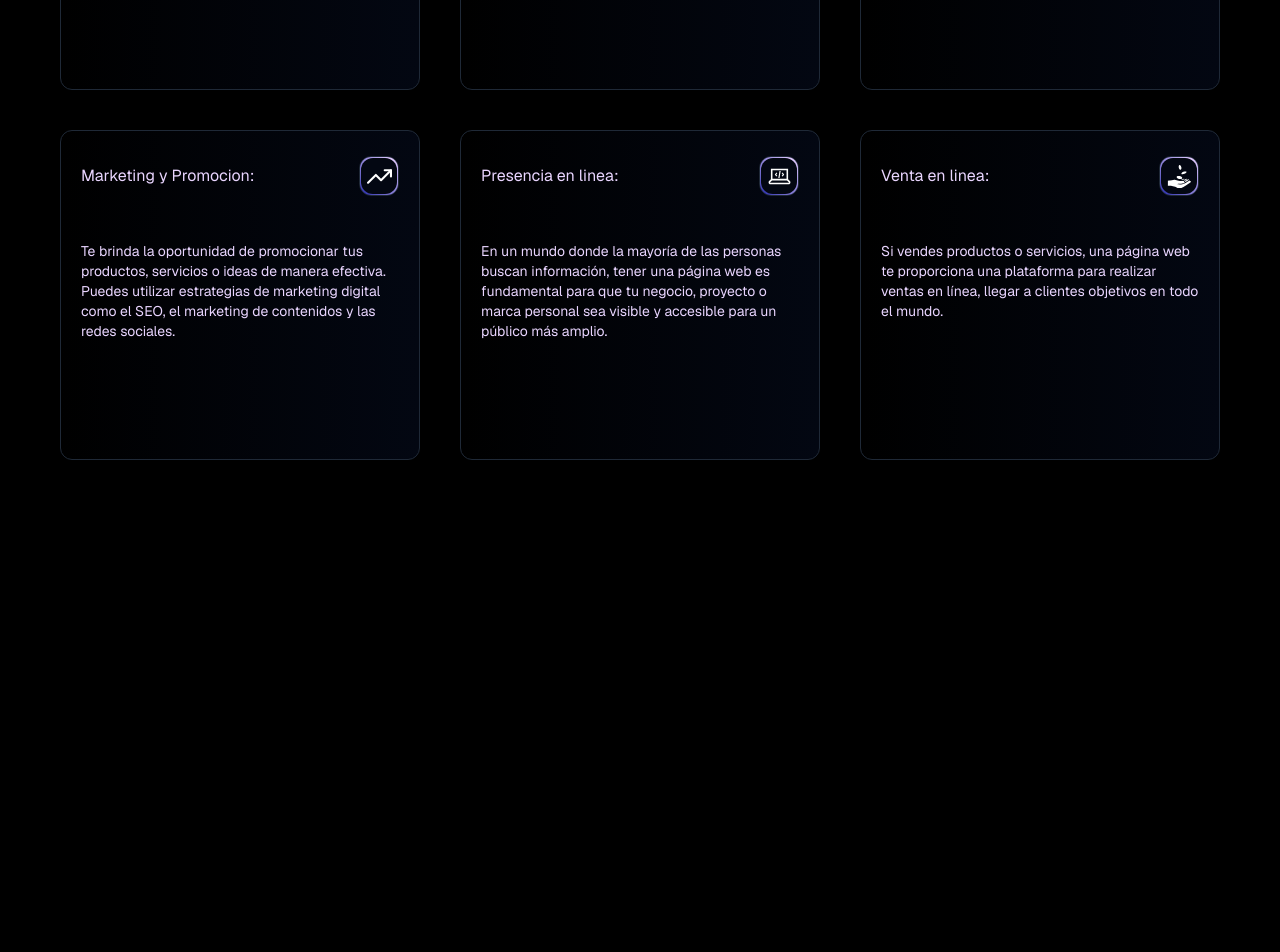
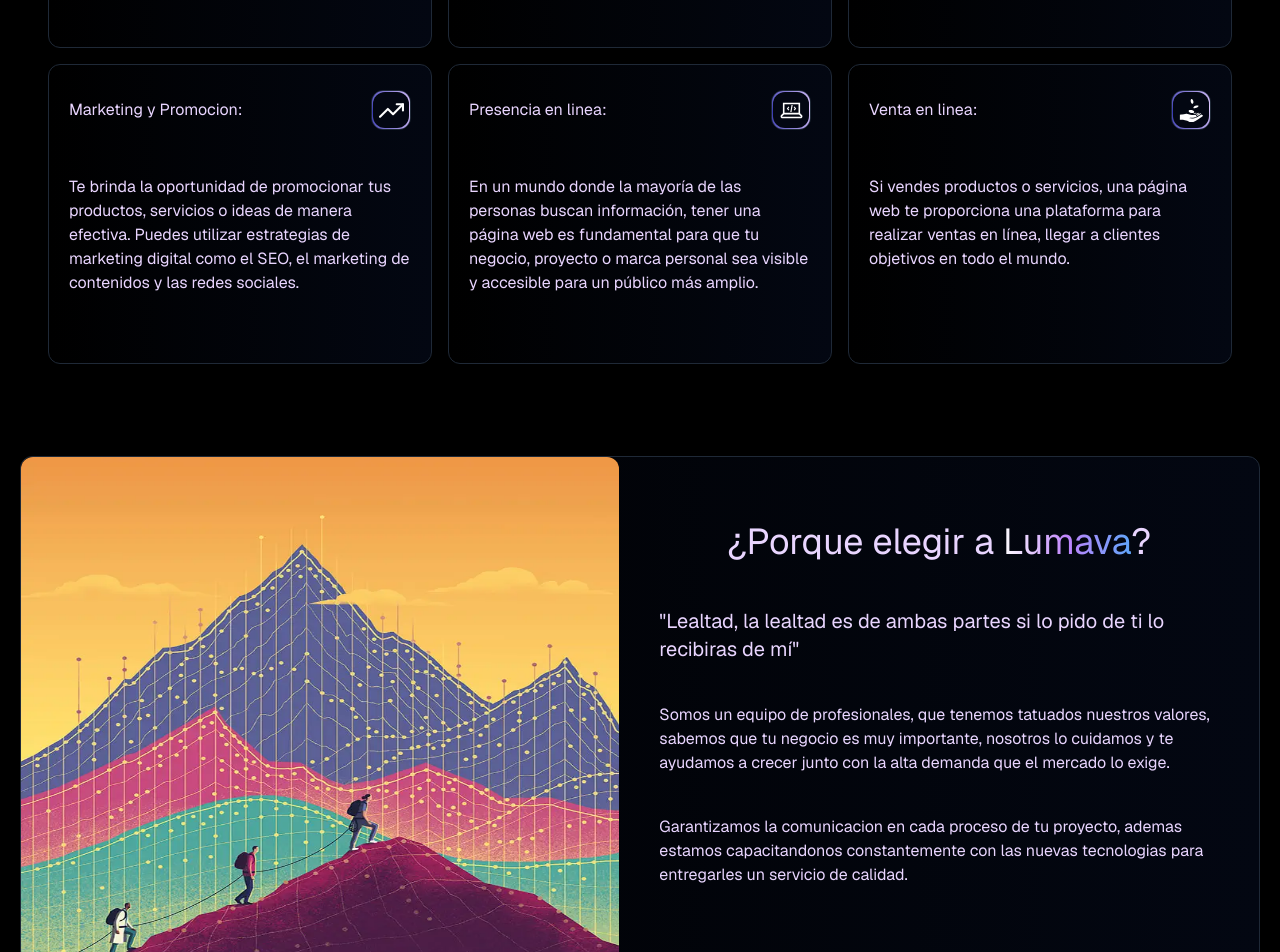
Before and after one commit to Lopezlena89/lumava-project, a Next.js app: page / in a window 1280 px wide. Shown: the part 1260-2212 px from the top of the page. Before the commit the page ends 1740 px from the top, so only its background shows below. Built offline with nearby package versions, Linux system fonts and the light colour scheme.

Commit message:
porque lumava

```diff
--- a/src/app/(dashboard)/page.tsx
+++ b/src/app/(dashboard)/page.tsx
@@ -53,9 +53,63 @@
 
         </section>
         <section
-            className="w-full h-auto bg-black flex flex-col "
+            className="w-full h-auto bg-black flex flex-col z-10 "
         >
             <CardGrid/>
+        </section>
+        <section className="w-full h-auto mt-16 p-5  " >
+            <div className="w-full h-full  flex flex-col  md:flex-row rounded-xl border border-gray-800 bg-gradient-to-r from-black to-gray-950">
+                <Image
+                    alt="data-image"
+                    src={"/data.webp" }
+                    loading="lazy"
+                    width={400}
+                    height={400}
+                    className="w-full h-[600px] rounded-xl relative"
+                />
+                <div className="w-full h-full flex flex-col p-10 ">
+                        <div className="w-full h-[50px] mt-5 flex justify-center items-center text-center">
+                            <h3 className="text-purple-200 text-4xl ">¿Porque elegir a <span className="bg-gradient-to-r from-white via-purple-400  to-blue-400
+                            text-transparent bg-clip-text" >Lumava</span>?</h3>
+                        </div>
+                        <div className="w-full h- text-purple-200">
+                            <p className="mt-10 text-xl">{`"Lealtad, la lealtad es de ambas partes si lo pido de ti lo recibiras de mí"`}</p>
+                            <p className="mt-10 text-purple-200">
+                                Somos un equipo de profesionales, que tenemos tatuados nuestros valores, sabemos que tu negocio es muy importante, nosotros lo cuidamos y te ayudamos a crecer junto con la alta demanda que el mercado lo exige.
+                            </p>
+                            <p className="mt-10 text-purple-200">
+                                Garantizamos la comunicacion en cada proceso de tu proyecto, ademas estamos capacitandonos constantemente con las nuevas tecnologias para entregarles un servicio de calidad.
+                            </p>
+                        </div>
+                </div>
+            </div>
+        </section>
+        <section className="w-full h-[400px] mt-20 grid grid-cols-1 sm:grid-cols-2 md:grid-cols-3">
+            <div className="w-full h-full flex flex-col justify-start items-center">
+                <div className="w-[80%] h-[50px] flex justify-center items-center border-b-2 opacity-85 border-solit border-purple-200">
+                        <h3><Link href="#" className="text-purple-200 text-2xl text-center hover:text-violet-500  duration-1000">Desarrollo web</Link></h3>
+                </div>
+                <div className="w-full h-full ">
+
+                </div>
+            </div>
+            <div className="w-full h-full flex flex-col justify-start items-center">
+                <div className="w-[80%] h-[50px] flex justify-center items-center border-b-2 opacity-85 border-solit border-purple-200">
+                        <h3><Link href="#" className="text-purple-200 text-2xl text-center hover:text-violet-500  duration-1000">Diseño & Branding</Link></h3>
+                </div>
+                <div className="w-full h-full ">
+
+                </div>
+            </div>
+            <div className="w-full h-full flex flex-col justify-start items-center">
+                <div className="w-[80%] h-[50px] flex justify-center items-center border-b-2 opacity-85 border-solit border-purple-200">
+                        <h3><Link href="#" className="text-purple-200 text-2xl text-center hover:text-violet-500  duration-1000">Proyectos</Link></h3>
+                </div>
+                <div className="w-full h-full ">
+
+                </div>
+            </div>
+
         </section>
 
     </main>
--- a/src/app/globals.css
+++ b/src/app/globals.css
@@ -32,6 +32,19 @@
   animation:1s inicio-img 1;
 
 }
+.imagen{
+  filter:drop-shadow(
+    0 0 50px rgba(88, 3, 128, 0.8)
+  );
+  transition:all 1s ;
+}
+.imagen-2:hover{
+  box-shadow: 0 0 50px rgba(88, 3, 128, 0.8);
+
+  transition:all 1s ;
+}
+
+
 
 @keyframes inicio {
   0% {
@@ -77,38 +90,3 @@
     transform: translateY(0px);
   }
 }
-@keyframes scale-up {
-	to { scale: 1.5; }
-}
-
-@keyframes fade-away {
-	to { opacity: 0; }
-}
-
-
-.imagen{
-  filter:drop-shadow(
-    0 0 50px rgba(88, 3, 128, 0.8)
-  );
-
-  transition:all 1s ;
-}
-
-
-.swiper {
-  width: 100%;
-  padding-top: 50px;
-  padding-bottom: 50px;
-}
-
-.swiper-slide {
-  background-position: center;
-  background-size: cover;
-  width: 300px;
-  height: 300px;
-}
-
-.swiper-slide img {
-  display: block;
-  width: 100%;
-}
--- a/src/components/card/Card.tsx
+++ b/src/components/card/Card.tsx
@@ -14,20 +14,15 @@
   return (
     <>
         <div
-
-        className=' flex flex-col h-[250px] md:h-[330px]   m-5 items-center justify-start overflow-hidden rounded-xl border border-gray-800 bg-gradient-to-r from-black to-gray-950  '
+        className='flex  flex-col h-[270px] md:min-h-[300px] m-2 items-center justify-start overflow-hidden rounded-xl border border-gray-800 bg-gradient-to-r from-black to-gray-950  '
         >
-
             <div className='w-full h-[90px] flex justify-between items-center p-5'>
-
                 <h3 className='text-purple-200  '>{title}:</h3>
                 <LittleSquare icon={title}/>
             </div>
-            <div className='w-full h-auto flex p-5 text-purple-200 text-[13px] md:text-sm'>
+            <div className='w-full h-auto flex p-5 text-purple-200 '>
                 <p>{text}</p>
             </div>
-
-
         </div>
 
     </>
--- a/src/components/card/CardGrid.tsx
+++ b/src/components/card/CardGrid.tsx
@@ -5,12 +5,12 @@
 export const CardGrid = () => {
   return (
    <>
-            <h2 className="w-full h-[200px] px-5 bg-black flex flex-col justify-center items-center">
+        <h2 className=" w-full h-[200px] px-5 bg-black flex flex-col justify-center items-center">
             <p className="text-4xl md:text-6xl bg-gradient-to-r from-white via-purple-400  to-blue-400
-                        text-transparent bg-clip-text text-center">Tu presencia en linea</p>
+                    text-transparent bg-clip-text text-center ">Tu presencia en linea</p>
         </h2>
 
-            <div className="w-full h-auto grid grid-cols-1 sm:grid-cols-2 md:grid-cols-3  md:px-10 ">
+        <div className=" w-full h-auto grid grid-cols-1 sm:grid-cols-2 md:grid-cols-3  px-10  ">
             {
                 getDataWeb.map((text,index)=>(
                     <Card key={index} data={text}/>
--- a/src/components/svg/ImageSvg.tsx
+++ b/src/components/svg/ImageSvg.tsx
@@ -5,7 +5,7 @@
     width={1490}
     height={1136}
     fill="none"
-    className="fixed w-full h-full"
+    className="fixed w-full h-full "
   >
     <g
       stroke="#fff"
--- a/src/components/svg/ImageSvgG1.tsx
+++ b/src/components/svg/ImageSvgG1.tsx
@@ -5,7 +5,7 @@
     width={1074}
     height={1101}
     fill="none"
-    className="fixed"
+    className="fixed "
   >
     <g strokeMiterlimit={10} opacity={0.2}>
       <path
```
Also changed, not shown: public/data.webp (added). Lines whose indentation alone changed are shown as unchanged.
